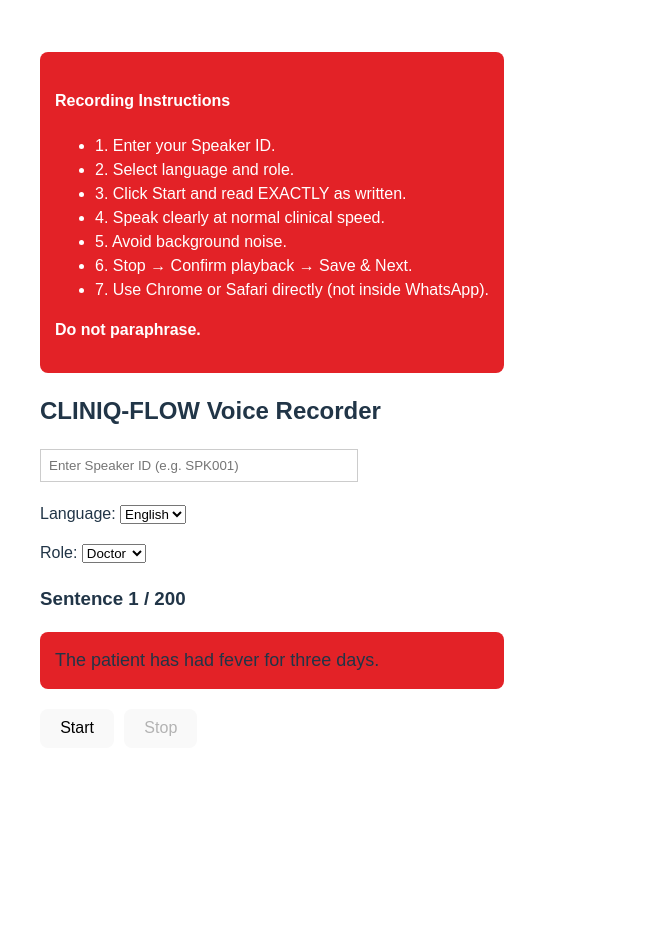
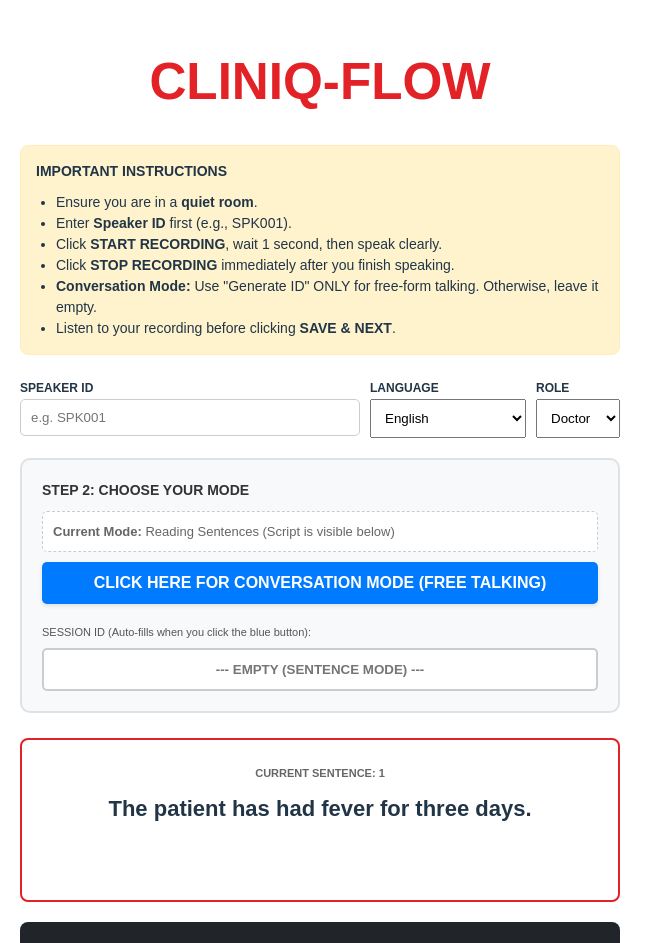
Before and after one commit to alfamado/cliniq-flow, a React (Vite) app in the folder cliniq-asr-recorder/: page / in a window 1280 px wide. Shown: the top 943 px of the page, without its empty margins (0-663 px from the left). Before the commit the page ends 800 px from the top, so only its background shows below. Built offline with nearby package versions, Linux system fonts and the light colour scheme.

Commit message:
three data gathering method done

```diff
--- a/cliniq-asr-recorder/src/App.jsx
+++ b/cliniq-asr-recorder/src/App.jsx
@@ -739,8 +739,6 @@
 // }
 
 import React, { useState, useRef, useEffect } from "react";
-
-export default function App() {
 
   /* =========================
      SENTENCE STRUCTURE
@@ -2573,492 +2571,286 @@
      STATE
      ========================= */
 
+export default function App() {
   const [language, setLanguage] = useState("english");
   const [role, setRole] = useState("doctor");
   const [currentIndex, setCurrentIndex] = useState(0);
   const [speakerId, setSpeakerId] = useState("");
+  const [sessionId, setSessionId] = useState("");
   const [audioURL, setAudioURL] = useState(null);
   const [isRecording, setIsRecording] = useState(false);
-  const [isUploading, setIsUploading] = useState(false); // New: prevents double clicks
+  const [isUploading, setIsUploading] = useState(false);
   const [error, setError] = useState("");
+  const [startTime, setStartTime] = useState(null);
+  const [recordedDuration, setRecordedDuration] = useState(null);
 
   const mediaRecorderRef = useRef(null);
   const chunksRef = useRef([]);
 
-  /* =========================
-    FETCH PROGRESS
-    ========================= */
+  const generateSessionId = () => {
+    const date = new Date().toISOString().split('T')[0]; // 2026-02-19
+    const randomStr = Math.random().toString(36).substring(2, 7).toUpperCase(); // e.g., XJ92L
+    const finalId = `SESS-${date}-${randomStr}`;
+    setSessionId(finalId);
+  };
+
   useEffect(() => {
     if (!speakerId || !speakerId.match(/^SPK\d{3}$/)) return;
-
     const fetchProgress = async () => {
       try {
-        const response = await fetch(
-          `https://cliniq-flow-backend.onrender.com/progress/${speakerId}?language=${language}&role=${role}`
-        );
+        const response = await fetch(`https://cliniq-flow-backend.onrender.com/progress/${speakerId}?language=${language}&role=${role}`);
         const data = await response.json();
-        if (data.next_sentence) {
-          setCurrentIndex(data.next_sentence - 1);
-        }
-      } catch (error) {
-        console.error("Error fetching progress:", error);
-      }
+        if (data.next_sentence) setCurrentIndex(data.next_sentence - 1);
+      } catch (err) { console.error(err); }
     };
-
     fetchProgress();
   }, [speakerId, language, role]);
 
-  /* =========================
-    RECORDING
-    ========================= */
   const startRecording = async () => {
     setError("");
     if (!speakerId.match(/^SPK\d{3}$/)) {
-      setError("Speaker ID must be in format SPK001, SPK002, etc.");
+      setError("ERROR: Enter Speaker ID first (e.g., SPK001)");
       return;
     }
-
     try {
       const stream = await navigator.mediaDevices.getUserMedia({ audio: true });
-      let mimeType = MediaRecorder.isTypeSupported("audio/webm") ? "audio/webm" : "audio/mp4";
-
-      const mediaRecorder = new MediaRecorder(stream, { mimeType });
-      mediaRecorderRef.current = mediaRecorder;
+      const mimeType = MediaRecorder.isTypeSupported("audio/webm") ? "audio/webm" : "audio/mp4";
+      mediaRecorderRef.current = new MediaRecorder(stream, { mimeType });
       chunksRef.current = [];
-
-      mediaRecorder.ondataavailable = (event) => {
-        if (event.data.size > 0) chunksRef.current.push(event.data);
+      mediaRecorderRef.current.ondataavailable = (e) => { if (e.data.size > 0) chunksRef.current.push(e.data); };
+      mediaRecorderRef.current.onstop = () => {
+        const blob = new Blob(chunksRef.current, { type: mimeType });
+        if (startTime) setRecordedDuration((Date.now() - startTime) / 1000);
+        setAudioURL(URL.createObjectURL(blob));
+        setIsRecording(false);
+        stream.getTracks().forEach(t => t.stop());
       };
-
-      mediaRecorder.onstop = () => {
-        const blob = new Blob(chunksRef.current, { type: mimeType });
-        const url = URL.createObjectURL(blob);
-        setAudioURL(url);
-        setIsRecording(false);
-        mediaRecorder.stream.getTracks().forEach(track => track.stop());
+      setStartTime(Date.now());
+      mediaRecorderRef.current.start();
+      setIsRecording(true);
+    } catch (err) { setError("Mic Error: Please allow microphone access."); }
   };
 
-      mediaRecorder.start();
-      setIsRecording(true);
-    } catch (err) {
-      setError("Microphone permission denied.");
-    }
-  };
-
-  const stopRecording = () => {
-    if (mediaRecorderRef.current) mediaRecorderRef.current.stop();
-  };
-
-  /* =========================
-    UPLOAD
-    ========================= */
-  const uploadAudio = async (audioBlob) => {
+  const uploadAudio = async (audioBlob, durationSeconds) => {
     setIsUploading(true);
-    setError("");
+    const isConvMode = sessionId && sessionId.trim() !== "";
+    const endpoint = isConvMode
+      ? "https://cliniq-flow-backend.onrender.com/upload-conversation/"
+      : "https://cliniq-flow-backend.onrender.com/upload/";
+
     const formData = new FormData();
-
     formData.append("speaker_id", speakerId.toUpperCase());
+    formData.append("role", role);
+    formData.append("language", language);
+
+    if (isConvMode) {
+      formData.append("session_id", sessionId);
+      formData.append("duration_seconds", Math.round(durationSeconds || 0));
+      formData.append("file", audioBlob, `conv_${Date.now()}.wav`);
+    } else {
       formData.append("sentence_id", currentIndex + 1);
       formData.append("sentence_text", sentences[language][role][currentIndex]);
-    formData.append("language", language);
-    formData.append("role", role);
-
-    // Ensures backend gets a valid file extension
-    const extension = audioBlob.type.includes("mp4") ? "m4a" : "webm";
-    formData.append("file", audioBlob, `${speakerId}_${currentIndex + 1}.${extension}`);
+      formData.append("file", audioBlob, `sent_${currentIndex + 1}.wav`);
+    }
 
     try {
-      const response = await fetch("https://cliniq-flow-backend.onrender.com/upload/", {
-        method: "POST",
-        body: formData,
-      });
-
-      if (!response.ok) {
-        const errData = await response.json();
-        throw new Error(errData.detail || "Upload failed");
-      }
-
+      const res = await fetch(endpoint, { method: "POST", body: formData });
+      if (!res.ok) throw new Error("Upload failed. Check internet.");
       setIsUploading(false);
       return true;
-    } catch (error) {
-      setError(error.message);
+    } catch (err) {
+      setError(err.message);
       setIsUploading(false);
       return false;
     }
   };
 
-  const nextSentence = () => {
-    setAudioURL(null);
-    setCurrentIndex((prev) => prev + 1);
-    chunksRef.current = [];
-  };
-
-  const totalSentences = sentences[language]?.[role]?.length || 0;
-
-  /* =========================
-    UI
-    ========================= */
-
   return (
-    <div style={{ padding: "40px", fontFamily: "Arial" }}>
-      <div
-        style={{
-          backgroundColor: "#E32227",
-          padding: "15px",
-          borderRadius: "8px",
-          marginBottom: "20px",
-          color: "white"
-        }}
-      >
-        <h4>Recording Instructions</h4>
-        <ul>
-          <li>1. Enter your Speaker ID.</li>
-          <li>2. Select language and role.</li>
-          <li>3. Click Start and read EXACTLY as written.</li>
-          <li>4. Speak clearly at normal clinical speed.</li>
-          <li>5. Avoid background noise.</li>
-          <li>6. Stop → Confirm playback → Save & Next.</li>
-          <li>7. Use Chrome or Safari directly (not inside WhatsApp).</li>
+    <div style={{ padding: "20px", maxWidth: "600px", margin: "auto", fontFamily: "sans-serif" }}>
+      <h1 style={{ textAlign: "center", color: "#E32227" }}>CLINIQ-FLOW</h1>
+
+      {/* THE CRUCIAL INSTRUCTIONS */}
+      <div style={{ backgroundColor: "#fff3cd", border: "1px solid #ffeeba", padding: "15px", borderRadius: "8px", marginBottom: "20px", fontSize: "14px" }}>
+        <h4 style={{ margin: "0 0 10px 0" }}>IMPORTANT INSTRUCTIONS</h4>
+        <ul style={{ margin: 0, paddingLeft: "20px" }}>
+          <li>Ensure you are in a <strong>quiet room</strong>.</li>
+          <li>Enter <strong>Speaker ID</strong> first (e.g., SPK001).</li>
+          <li>Click <strong>START RECORDING</strong>, wait 1 second, then speak clearly.</li>
+          <li>Click <strong>STOP RECORDING</strong> immediately after you finish speaking.</li>
+          <li><strong>Conversation Mode:</strong> Use "Generate ID" ONLY for free-form talking. Otherwise, leave it empty.</li>
+          <li>Listen to your recording before clicking <strong>SAVE & NEXT</strong>.</li>
         </ul>
-        <p><strong>Do not paraphrase.</strong></p>
       </div>
 
-      <h2>CLINIQ-FLOW Voice Recorder</h2>
-
+      {/* PRIMARY INPUTS */}
+      <div style={{ marginBottom: "20px", display: "flex", gap: "10px", flexWrap: "wrap" }}>
+        <div style={{ flex: "1", minWidth: "200px" }}>
+          <label style={{ fontSize: "12px", fontWeight: "bold" }}>SPEAKER ID</label>
           <input
-        type="text"
-        placeholder="Enter Speaker ID (e.g. SPK001)"
+            placeholder="e.g. SPK001"
             value={speakerId}
-        onChange={(e) => setSpeakerId(e.target.value.toUpperCase())}
-        style={{ padding: "8px", marginBottom: "20px", width: "300px", border: error.includes("ID") ? "2px solid red" : "1px solid #ccc" }}
+            onChange={(e)=>setSessionId("") || setSpeakerId(e.target.value.toUpperCase())}
+            style={{ width: "100%", padding: "10px", borderRadius: "5px", border: "1px solid #ccc", boxSizing: "border-box" }}
           />
-
-      <div style={{ marginBottom: "15px" }}>
-        <label>Language: </label>
-        <select value={language} onChange={(e) => { setLanguage(e.target.value); setCurrentIndex(0); }}>
+        </div>
+        <div>
+          <label style={{ fontSize: "12px", fontWeight: "bold" }}>LANGUAGE</label>
+          <select value={language} onChange={(e)=>setLanguage(e.target.value)} style={{ display: "block", padding: "10px", width: "100%" }}>
             <option value="english">English</option>
             <option value="yoruba">Yoruba</option>
             <option value="pidgin">Pidgin</option>
+            <option value="mixed">Mixed (Conv. Only)</option>
           </select>
         </div>
-
-      <div style={{ marginBottom: "20px" }}>
-        <label>Role: </label>
-        <select value={role} onChange={(e) => { setRole(e.target.value); setCurrentIndex(0); }}>
+        <div>
+          <label style={{ fontSize: "12px", fontWeight: "bold" }}>ROLE</label>
+          <select value={role} onChange={(e)=>setRole(e.target.value)} style={{ display: "block", padding: "10px", width: "100%" }}>
             <option value="doctor">Doctor</option>
             <option value="patient">Patient</option>
           </select>
         </div>
-
-      {error && <p style={{ color: "red", fontWeight: "bold" }}>{error}</p>}
-
-      <h3>Sentence {currentIndex + 1} / {totalSentences}</h3>
-      <p style={{ fontSize: "18px", marginBottom: "20px", background: "#E32227", padding: "15px", borderRadius: "8px" }}>
-        {totalSentences > 0 ? sentences[language][role][currentIndex] : "No sentences available."}
+      </div>
+
+      {/* SESSION CONFIGURATION */}
+      <div style={{ backgroundColor: "#f8f9fa", padding: "20px", borderRadius: "10px", border: "2px solid #dee2e6", marginBottom: "25px" }}>
+        <label style={{ fontSize: "14px", fontWeight: "bold", color: "#333", display: "block", marginBottom: "10px" }}>
+          STEP 2: CHOOSE YOUR MODE
+        </label>
+
+        <div style={{ display: "flex", flexDirection: "column", gap: "10px" }}>
+
+          {/* Option A: Sentences */}
+          {!sessionId && (
+            <div style={{ padding: "10px", border: "1px dashed #ccc", borderRadius: "5px", backgroundColor: "#fff" }}>
+              <p style={{ margin: 0, fontSize: "13px", color: "#666" }}>
+                <strong>Current Mode:</strong> Reading Sentences (Script is visible below)
               </p>
-
-      <button onClick={startRecording} disabled={isRecording || isUploading}>Start</button>
-      <button onClick={stopRecording} disabled={!isRecording} style={{ marginLeft: "10px" }}>Stop</button>
-
-      {isRecording && <p style={{ color: "red", marginTop: "15px" }}>🔴 Recording...</p>}
-
+            </div>
+          )}
+
+          {/* THE BIG BUTTON */}
+          <button
+            onClick={generateSessionId}
+            style={{
+              width: "100%",
+              padding: "12px",
+              backgroundColor: "#007bff",
+              color: "white",
+              border: "none",
+              borderRadius: "5px",
+              fontWeight: "bold",
+              cursor: "pointer",
+              boxShadow: "0 2px 4px rgba(0,0,0,0.1)"
+            }}
+          >
+            CLICK HERE FOR CONVERSATION MODE (FREE TALKING)
+          </button>
+
+          {/* THE INPUT BOX */}
+          <div style={{ marginTop: "5px" }}>
+            <label style={{ fontSize: "11px", color: "#555" }}>SESSION ID (Auto-fills when you click the blue button):</label>
+            <input
+              value={sessionId}
+              onChange={(e)=>setSessionId(e.target.value)}
+              placeholder="--- EMPTY (SENTENCE MODE) ---"
+              style={{
+                width: "100%",
+                marginTop: "5px",
+                padding: "12px",
+                border: "2px solid " + (sessionId ? "#28a745" : "#ccc"),
+                borderRadius: "5px",
+                boxSizing: "border-box",
+                textAlign: "center",
+                fontWeight: "bold",
+                backgroundColor: sessionId ? "#eafff0" : "#fff"
+              }}
+            />
+          </div>
+
+          {sessionId && (
+            <button
+              onClick={() => setSessionId("")}
+              style={{ fontSize: "12px", color: "#dc3545", background: "none", border: "none", textDecoration: "underline", cursor: "pointer" }}
+            >
+              Switch back to Sentence Mode (Clear ID)
+            </button>
+          )}
+        </div>
+      </div>
+
+      {/* TEXT TO READ AREA */}
+      <div style={{ minHeight: "120px", background: "#ffffff", border: "2px solid #E32227", padding: "20px", borderRadius: "8px", marginBottom: "20px", textAlign: "center" }}>
+        {sessionId ? (
+          <div style={{ color: "#28a745" }}>
+            <h3 style={{ margin: "0" }}>CONVERSATION MODE ACTIVE</h3>
+            <p style={{ color: "#666", fontSize: "14px" }}>Script hidden. Record natural conversation between Doctor and Patient.</p>
+          </div>
+        ) : (
+          <>
+            <span style={{ color: "#666", fontSize: "11px", fontWeight: "bold" }}>CURRENT SENTENCE: {currentIndex + 1}</span>
+            <p style={{ fontSize: "22px", fontWeight: "bold", margin: "10px 0", lineHeight: "1.4" }}>
+              {sentences[language]?.[role]?.[currentIndex] || "Select a language to load script."}
+            </p>
+          </>
+        )}
+      </div>
+
+      {/* RECORDING CONTROLS */}
+      <button
+        onClick={isRecording ? () => mediaRecorderRef.current.stop() : startRecording}
+        style={{
+          width: "100%",
+          padding: "20px",
+          fontSize: "18px",
+          fontWeight: "bold",
+          backgroundColor: isRecording ? "#dc3545" : "#212529",
+          color: "white",
+          border: "none",
+          borderRadius: "8px",
+          cursor: "pointer"
+        }}
+      >
+        {isRecording ? "STOP RECORDING" : "START RECORDING"}
+      </button>
+
+      {/* REVIEW AND UPLOAD */}
       {audioURL && (
-        <div style={{ marginTop: "20px" }}>
-          <audio controls src={audioURL} key={audioURL}></audio>
-          <div style={{ marginTop: "15px" }}>
+        <div style={{ marginTop: "20px", padding: "15px", border: "1px solid #ddd", borderRadius: "8px", backgroundColor: "#fff" }}>
+          <label style={{ fontSize: "12px", fontWeight: "bold", display: "block", marginBottom: "5px" }}>REVIEW RECORDING:</label>
+          <audio src={audioURL} controls style={{ width: "100%" }} />
+
           <button
+            onClick={async () => {
+              const blob = new Blob(chunksRef.current, {type: mediaRecorderRef.current.mimeType});
+              if (await uploadAudio(blob, recordedDuration)) {
+                setAudioURL(null);
+                if (!sessionId) setCurrentIndex(prev => prev + 1);
+                alert("Saved Successfully!");
+              }
+            }}
             disabled={isUploading}
-              onClick={() => { setAudioURL(null); chunksRef.current = []; }}
-              style={{ backgroundColor: "#facc15", padding: "8px 12px", marginRight: "10px" }}
+            style={{
+              width: "100%",
+              marginTop: "15px",
+              padding: "15px",
+              backgroundColor: "#28a745",
+              color: "white",
+              border: "none",
+              borderRadius: "8px",
+              fontWeight: "bold",
+              cursor: isUploading ? "not-allowed" : "pointer"
+            }}
           >
-              Re-record
-            </button>
-
-            <button
-              disabled={isUploading}
-              onClick={async () => {
-                const audioBlob = new Blob(chunksRef.current, { type: mediaRecorderRef.current.mimeType });
-                const success = await uploadAudio(audioBlob);
-                if (success) nextSentence();
-              }}
-              style={{ backgroundColor: isUploading ? "#9ca3af" : "#22c55e", color: "white", padding: "8px 12px" }}
-            >
-              {isUploading ? "Uploading..." : "Save & Next"}
+            {isUploading ? "UPLOADING..." : "SAVE & NEXT"}
           </button>
         </div>
+      )}
+
+      {error && (
+        <div style={{ color: "#dc3545", textAlign: "center", fontWeight: "bold", marginTop: "15px", padding: "10px", border: "1px solid #dc3545", borderRadius: "5px" }}>
+          {error}
         </div>
       )}
     </div>
   );
 }
-
-//   const [language, setLanguage] = useState("english");
-//   const [role, setRole] = useState("doctor");
-//   const [currentIndex, setCurrentIndex] = useState(0);
-//   const [speakerId, setSpeakerId] = useState("");
-//   const [audioURL, setAudioURL] = useState(null);
-//   const [isRecording, setIsRecording] = useState(false);
-//   const [error, setError] = useState("");
-
-//   const mediaRecorderRef = useRef(null);
-//   const chunksRef = useRef([]);
-
-//   /* =========================
-//      FETCH PROGRESS
-//      ========================= */
-
-//   useEffect(() => {
-//     if (!speakerId) return;
-
-//     const fetchProgress = async () => {
-//       try {
-//         const response = await fetch(
-//           `https://cliniq-flow-backend.onrender.com/progress/${speakerId}?language=${language}&role=${role}`
-//         );
-//         const data = await response.json();
-//         setCurrentIndex(data.next_sentence - 1);
-//       } catch (error) {
-//         console.error("Error fetching progress:", error);
-//       }
-//     };
-
-//     fetchProgress();
-//   }, [speakerId, language, role]);
-
-//   /* =========================
-//      RECORDING
-//      ========================= */
-
-//   const startRecording = async () => {
-//     setError("");
-
-//     if (!speakerId) {
-//       setError("Please enter Speaker ID first.");
-//       return;
-//     }
-
-//     try {
-//       const stream = await navigator.mediaDevices.getUserMedia({ audio: true });
-
-//       let mimeType = "";
-
-//       if (MediaRecorder.isTypeSupported("audio/mp4")) {
-//         mimeType = "audio/mp4";
-//       } else if (MediaRecorder.isTypeSupported("audio/webm")) {
-//         mimeType = "audio/webm";
-//       }
-
-//       const options = mimeType ? { mimeType } : {};
-//       const mediaRecorder = new MediaRecorder(stream, options);
-//       mediaRecorderRef.current = mediaRecorder;
-
-//       chunksRef.current = [];
-
-//       mediaRecorder.ondataavailable = (event) => {
-//         chunksRef.current.push(event.data);
-//       };
-
-//       mediaRecorder.onstop = async () => {
-//         const blob = new Blob(chunksRef.current, {
-//           type: mediaRecorder.mimeType,
-//         });
-
-//         const url = URL.createObjectURL(blob);
-//         setAudioURL(url);
-//         setIsRecording(false);
-
-//         // Stop mic (Safari fix)
-//         mediaRecorder.stream.getTracks().forEach(track => track.stop());
-//       };
-
-//       mediaRecorder.start();
-//       setIsRecording(true);
-
-//     } catch (err) {
-//       console.error(err);
-//       setError("Microphone permission denied or not available.");
-//     }
-//   };
-
-//   const stopRecording = () => {
-//     if (mediaRecorderRef.current) {
-//       mediaRecorderRef.current.stop();
-//     }
-//   };
-
-//   /* =========================
-//      UPLOAD
-//      ========================= */
-
-//   const uploadAudio = async (audioBlob) => {
-//     const formData = new FormData();
-
-//     formData.append("speaker_id", speakerId);
-//     formData.append("sentence_id", currentIndex + 1);
-//     formData.append(
-//       "sentence_text",
-//       sentences[language][role][currentIndex]
-//     );
-//     formData.append("language", language);
-//     formData.append("role", role);
-//     formData.append(
-//       "file",
-//       audioBlob,
-//       audioBlob.type.includes("mp4") ? "recording.mp4" : "recording.webm"
-//     );
-
-//     try {
-//       const response = await fetch(
-//         "https://cliniq-flow-backend.onrender.com/upload",
-//         {
-//           method: "POST",
-//           body: formData,
-//         }
-//       );
-
-//       const data = await response.json();
-//       console.log("Upload success:", data);
-
-//     } catch (error) {
-//       console.error("Upload error:", error);
-//     }
-//   };
-
-//   const nextSentence = () => {
-//     const next = currentIndex + 1;
-//     setAudioURL(null);
-//     setCurrentIndex(next);
-//   };
-
-//   const totalSentences =
-//     sentences[language] &&
-//     sentences[language][role]
-//       ? sentences[language][role].length
-//       : 0;
-
-//   /* =========================
-//      UI
-//      ========================= */
-
-//   return (
-//     <div style={{ padding: "40px", fontFamily: "Arial" }}>
-
-//       <h2>CLINIQ-FLOW Voice Recorder</h2>
-
-//       {/* Speaker ID */}
-//       <input
-//         type="text"
-//         placeholder="Enter Speaker ID (e.g. DOC01)"
-//         value={speakerId}
-//         onChange={(e) => setSpeakerId(e.target.value)}
-//         style={{ padding: "8px", marginBottom: "20px", width: "300px" }}
-//       />
-
-//       {/* Language */}
-//       <div style={{ marginBottom: "15px" }}>
-//         <label>Select Language: </label>
-//         <select
-//           value={language}
-//           onChange={(e) => {
-//             setLanguage(e.target.value);
-//             setCurrentIndex(0);
-//           }}
-//         >
-//           <option value="english">English</option>
-//           <option value="yoruba">Yoruba</option>
-//           <option value="pidgin">Pidgin</option>
-//         </select>
-//       </div>
-
-//       {/* Role */}
-//       <div style={{ marginBottom: "20px" }}>
-//         <label>Select Role: </label>
-//         <select
-//           value={role}
-//           onChange={(e) => {
-//             setRole(e.target.value);
-//             setCurrentIndex(0);
-//           }}
-//         >
-//           <option value="doctor">Doctor</option>
-//           <option value="patient">Patient</option>
-//         </select>
-//       </div>
-
-//       {error && <p style={{ color: "red" }}>{error}</p>}
-
-//       <h3>
-//         Sentence {currentIndex + 1} / {totalSentences}
-//       </h3>
-
-//       <p style={{ fontSize: "18px", marginBottom: "20px" }}>
-//         {totalSentences > 0
-//           ? sentences[language][role][currentIndex]
-//           : "No sentences available."}
-//       </p>
-
-//       {/* Recording Buttons */}
-//       <button onClick={startRecording} disabled={isRecording}>
-//         Start
-//       </button>
-
-//       <button
-//         onClick={stopRecording}
-//         disabled={!isRecording}
-//         style={{ marginLeft: "10px" }}
-//       >
-//         Stop
-//       </button>
-
-//       {isRecording && (
-//         <p style={{ color: "red", marginTop: "15px" }}>
-//           🔴 Recording in progress...
-//         </p>
-//       )}
-
-//       {audioURL && (
-//         <div style={{ marginTop: "20px" }}>
-//           <audio controls src={audioURL} key={audioURL}></audio>
-
-//           <div style={{ marginTop: "15px" }}>
-//             <button
-//               onClick={() => {
-//                 if (audioURL) {
-//                   URL.revokeObjectURL(audioURL);
-//                 }
-//                 setAudioURL(null);
-//                 chunksRef.current = [];
-//               }}
-//               style={{
-//                 backgroundColor: "#facc15",
-//                 padding: "8px 12px",
-//                 marginRight: "10px",
-//               }}
-//             >
-//               Re-record
-//             </button>
-
-//             <button
-//               onClick={async () => {
-//                 const audioBlob = new Blob(chunksRef.current, {
-//                   type: mediaRecorderRef.current.mimeType,
-//                 });
-
-//                 await uploadAudio(audioBlob);
-//                 nextSentence();
-//               }}
-//               style={{
-//                 backgroundColor: "#22c55e",
-//                 color: "white",
-//                 padding: "8px 12px",
-//               }}
-//             >
-//               Save & Next
-//             </button>
-//           </div>
-//         </div>
-//       )}
-
-//     </div>
-//   );
-// }
```
Also changed, not shown: 1 other file (tests, documents, lock files or other folders). Lines whose indentation alone changed are shown as unchanged.
